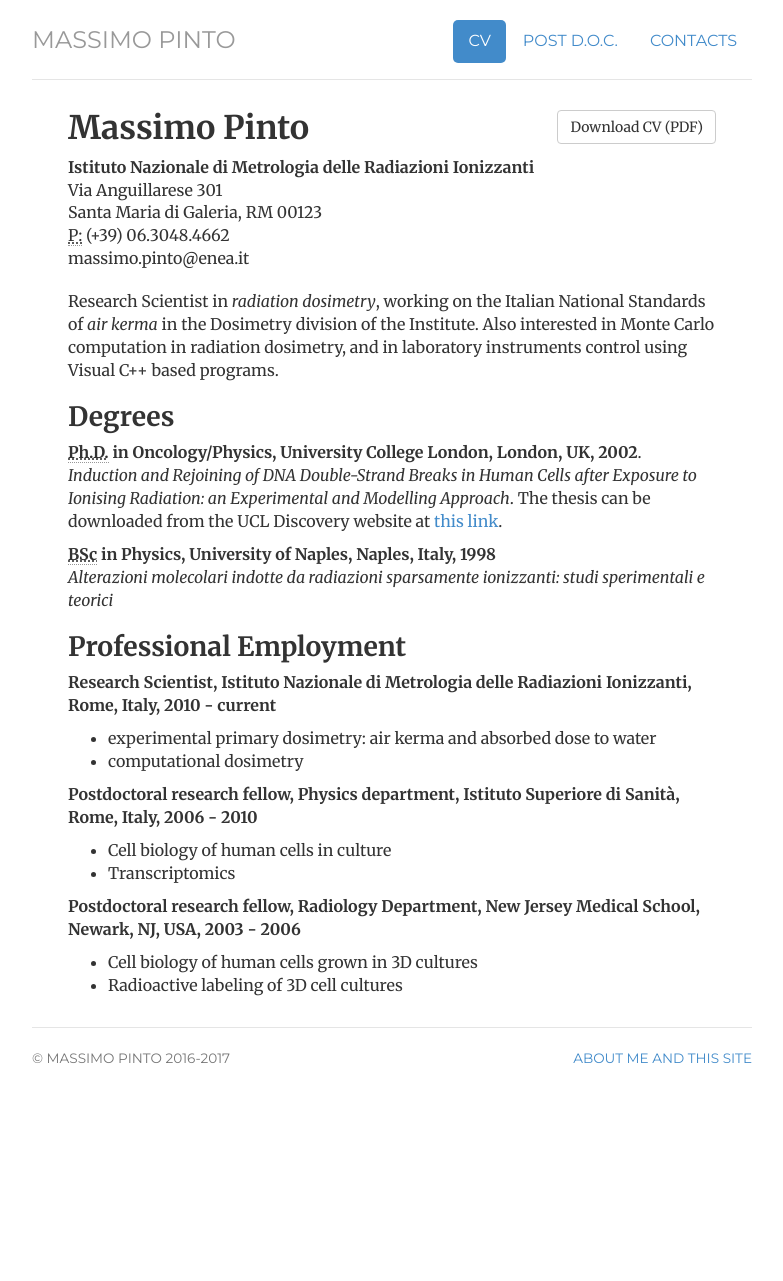
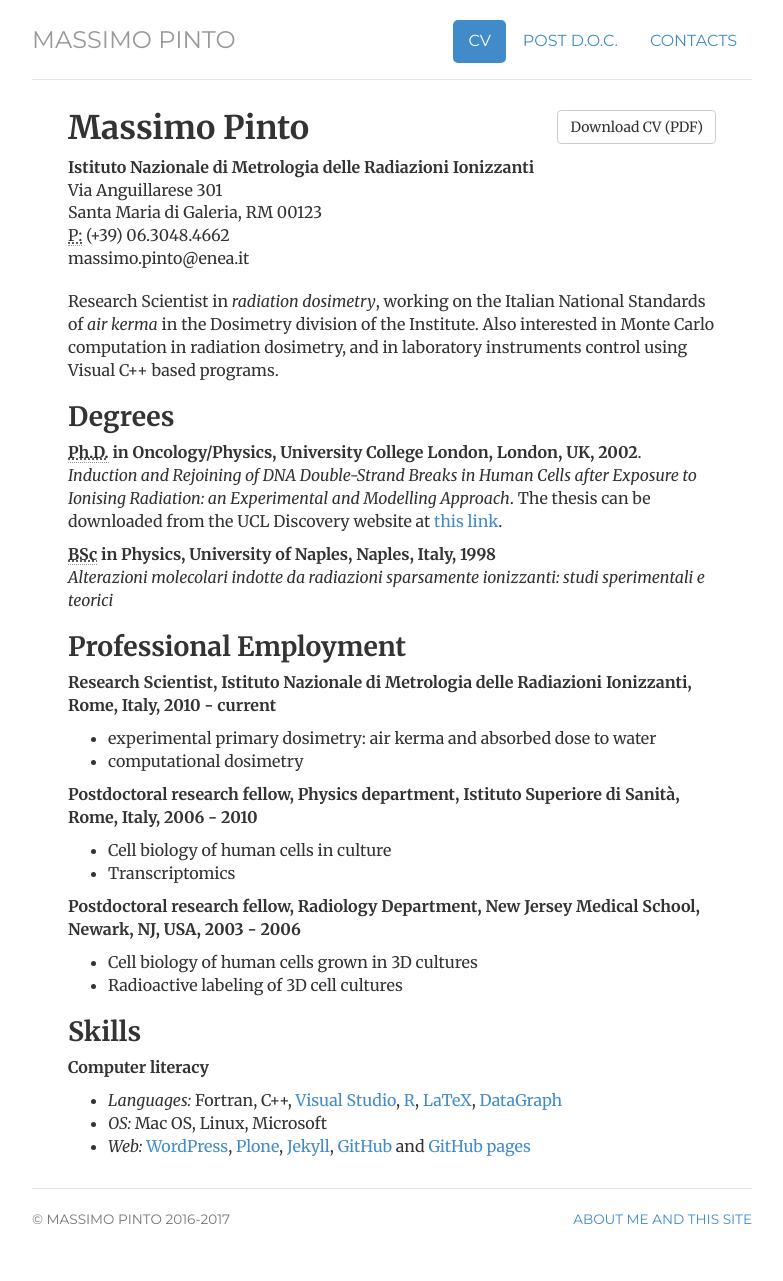
Before and after one commit to massimopinto/massimopinto.github.io, a Jekyll site: the page built from cv/index.html, in a window 1280 px wide. Shown: the whole page, without its empty margins (248-1031 px from the left). Built offline with Jekyll 4.4.1, drawn with Linux system fonts in a browser that asks for light colours; before the commit the page ends 1120 px from its top, so only the background shows below that.

Commit message:
updated picture, main index.html, about's and curriculum's index.
A few updates in the text every here and there, and a new photograph

```diff
--- a/about/index.html
+++ b/about/index.html
@@ -25,6 +25,6 @@
 <p>
 After a brief return to hometown Naples, I moved overseas again in the summer of 2003 and worked on my first post-doctoral research fellowship in the Radiation Research division of the Radiology Department at the New Jersey Medical School, directed by Professor Roger W. Howell, now merged into <a href="http://www.rutgers.edu/">Rutgers University</a>. By this time, I had made my first move toward the radiobiology of low doses of ionizing radiation, and my main interest was in the <em>bystander effect</em> and its interplay with the <em>adaptive response</em>. Together with Prof. Roger Howell, Prof. Edouard Azzam also kept a close eye on me. By autumn 2006, I was back to Italy for my second post-doc, in the Radiation Biophysics Group at <a href="http://www.iss.it">Istituto Superiore di Sanità</a>, Rome, directed by Dr. Mauro Belli. Here I worked again on the radiation-induced <em>adaptive response</em> at ultra-low dose-rates of ionizing radiation.</p>
 <p>
-In 2010 I obtained a permanent research position at the Italian National Institute of Ionizing Radiation Metrology, <a href="http://www.inmri.enea.it">ENEA-INMRI</a>. I now work in the Dosimetry division, directed by Dr. Maria Pia Toni, where I am responsible for the primary Standards of <em>air kerma</em>. Over the past few years, I was first trained on <em>free air chambers</em> and the primary measurements of air kerma that can be obtained usin them. Gradually I moved on to Monte Carlo techniques, using the particle transport code <em>penelope</em> from the Universitat Politecnica de Catalunya.  More recently, from 2014, I began working on calorimeters to obtain primary measurements of another physical quantity of relevance in radiation dosimetry, namely the <em>absorbed dose to water</em>, D<sub>w</sub>. </p>
+In the spring of 2010 I obtained a permanent research position at the Italian National Institute of Ionizing Radiation Metrology, <a href="http://www.inmri.enea.it">ENEA-INMRI</a>. I now work in the Dosimetry division, directed by Dr. Maria Pia Toni, where I am responsible for the primary Standards of <em>air kerma</em>. Over the past few years, I was first trained on <em>free air chambers</em> and the primary measurements of air kerma that can be obtained usin them. Gradually I moved on to Monte Carlo techniques, using the particle transport code <em>penelope</em> from the Universitat Politecnica de Catalunya.  More recently, from 2014, I began working on calorimeters to obtain primary measurements of another physical quantity of relevance in radiation dosimetry, namely the <em>absorbed dose to water</em>, D<sub>w</sub>. This requires a bunch of skills, including computer programming to talk to the electronics attached to the calorimeter, which at ENEA-INMRI we do with Microsoft Visual C.</p>
 
 </div><!-- /.blurb -->
--- a/cv/index.html
+++ b/cv/index.html
@@ -62,4 +51,11 @@
 					<li>Cell biology of human cells grown in 3D cultures</li>
 					<li>Radioactive labeling of 3D cell cultures</li>
 				</ul>
+				<h2>Skills</h2>
+				<p><strong>Computer literacy</strong></p>
+				<ul>
+					<li><em>Languages:</em> Fortran, C++, <a href="https://www.visualstudio.com">Visual Studio</a>, <a href="https://www.r-project.org">R</a>, <a href="https://en.wikipedia.org/wiki/LaTeX">LaTeX</a>, <a href="http://www.visualdatatools.com/DataGraph/">DataGraph</a> </li>
+					<li><em>OS:</em> Mac OS, Linux, Microsoft</li>
+					<li><em>Web:</em>	<a href="https://wordpress.org">WordPress</a>, <a href="https://plone.org">Plone</a>, <a href="http://jekyllrb.com">Jekyll</a>, <a href="https://github.com">GitHub</a> and <a href="https://pages.github.com">GitHub pages</a></li>
+				</ul>
 </div>
```
Also changed, not shown: other parts of cv/index.html (+1 -12 lines), index.html (+4 -4 lines), img/Massimo2016.jpeg (added).
